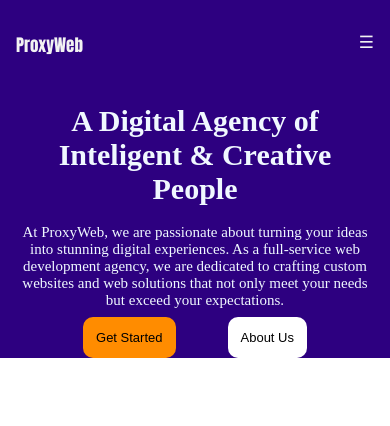
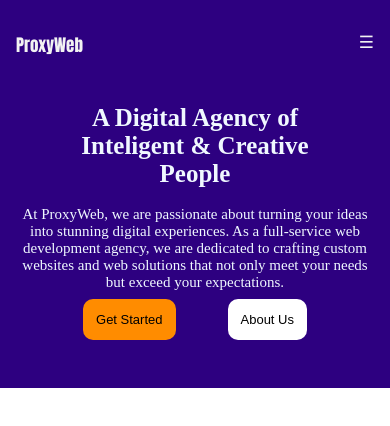
Before and after one commit to addyxx-h4ck1/proxyweb, a plain HTML site: page index.html in a window 390 px wide. Drawn offline with nearby package versions, Linux system fonts and the light colour scheme.

Commit message:
First commit

```diff
--- a/css/style.css
+++ b/css/style.css
@@ -26,6 +26,7 @@
 }
 .section-1-wrapper{
     padding-top: 2rem;
+    padding-bottom: 3rem;
     display: flex;
     align-items: flex-start;
     align-items: center;
@@ -85,7 +86,7 @@
 }
 @media screen and (max-width: 400px){
     .section-1-wrapper h1{
-        font-size: 30px;
+        font-size: 25px;
         color: aliceblue;
     }
     .section-1-wrapper p{
```
